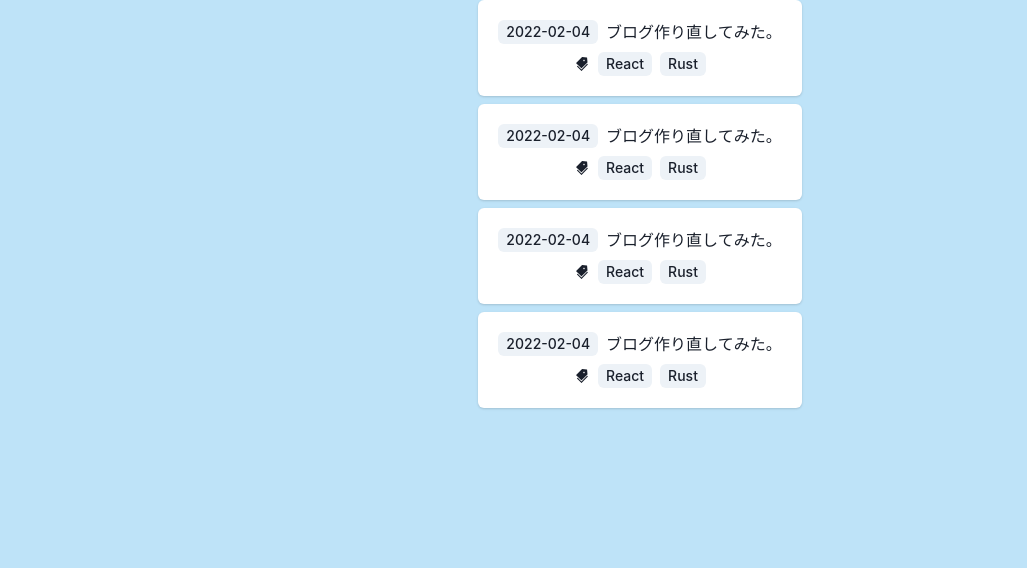
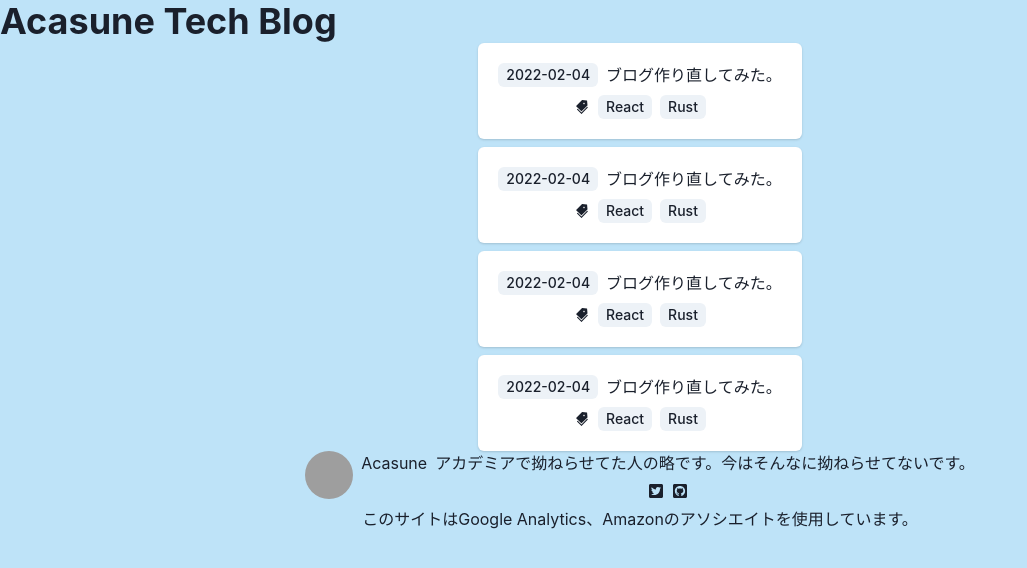
Before and after one commit to Acasune/acasune-tech-blog, a Next.js app: page / in a window 1280 px wide. Shown: the top 568 px of the page, without its empty margins (0-1027 px from the left). Built offline with nearby package versions, Linux system fonts and the light colour scheme; grey boxes are pictures that could not be loaded.

Commit message:
create header and footer

```diff
--- /dev/null
+++ b/data/siteMetaData.js
@@ -0,0 +1,23 @@
+const siteMetaData = {
+  title: 'Acasune Tech Blog',
+  author: 'Acasune',
+  headerTitle: 'Acasune Tech Blog',
+  description: '主に技術系のことを書き留めています',
+  language: 'en-us',
+  siteUrl: 'https://tailwind-nextjs-starter-blog.vercel.app',
+  siteRepo: 'https://github.com/timlrx/tailwind-nextjs-starter-blog',
+  siteLogo: '/static/images/logo.png',
+  policy:
+    'このサイトはGoogle Analytics、Amazonのアソシエイトを使用しています。',
+  profile: {
+    name: 'Acasune',
+    image: '/data/acasune.png',
+    email: 'tttt4aaaa@gmail.com',
+    github: 'https://github.com',
+    twitter: 'https://twitter.com/Twitter',
+    description:
+      'アカデミアで拗ねらせてた人の略です。今はそんなに拗ねらせてないです。',
+  },
+}
+
+module.exports = siteMetaData
--- a/src/components/organisms/EntryList/index.tsx
+++ b/src/components/organisms/EntryList/index.tsx
@@ -1,5 +1,5 @@
 import { VStack } from '@chakra-ui/react'
-import { EntryCard } from '@/components/molecules/EntryCard'
+import { EntryCard } from '@/src/components/molecules/EntryCard'
 
 export interface EntryMeta {
   entry_id: number
--- /dev/null
+++ b/src/components/organisms/Footer/index.tsx
@@ -0,0 +1,28 @@
+import { Avatar, HStack, VStack, Box, Text, Icon } from '@chakra-ui/react'
+import { FaTwitterSquare, FaGithubSquare } from 'react-icons/fa'
+import { profile, policy } from '@/data/siteMetaData'
+
+const Footer = () => {
+  return (
+    <Box>
+      <VStack>
+        <HStack>
+          <Avatar name={profile.name} src={profile.image} />
+          <VStack>
+            <HStack>
+              <Text>{profile.name}</Text>
+              <Text>{profile.description}</Text>
+            </HStack>
+            <HStack>
+              <Icon as={FaTwitterSquare} />
+              <Icon as={FaGithubSquare} />
+            </HStack>
+          </VStack>
+        </HStack>
+        <Text>{policy}</Text>
+      </VStack>
+    </Box>
+  )
+}
+
+export default Footer
--- /dev/null
+++ b/src/components/organisms/Header/index.tsx
@@ -0,0 +1,14 @@
+import { Heading } from '@chakra-ui/react'
+import { Box } from '@chakra-ui/react'
+
+const Header = () => {
+  return (
+    <Box>
+      <Heading as="h1" cursor="pointer">
+        Acasune Tech Blog
+      </Heading>
+    </Box>
+  )
+}
+
+export default Header
--- a/src/pages/index.tsx
+++ b/src/pages/index.tsx
@@ -1,7 +1,9 @@
 import { ChakraProvider } from '@chakra-ui/react'
 
 import { theme } from './Theme'
-import EntryList, { EntryMeta } from '@/components/organisms/EntryList'
+import EntryList, { EntryMeta } from '@/src/components/organisms/EntryList'
+import Footer from '@/src/components/organisms/Footer'
+import Header from '@/src/components/organisms/Header'
 
 export default function App() {
   const data: EntryMeta[] = [
@@ -36,7 +38,9 @@ export default function App() {
   ]
   return (
     <ChakraProvider theme={theme}>
+      <Header />
       <EntryList entries={data} />
+      <Footer />
     </ChakraProvider>
   )
 }
--- a/tsconfig.json
+++ b/tsconfig.json
@@ -14,7 +14,7 @@
     "isolatedModules": true,
     "jsx": "preserve",
     "incremental": true,
-    "baseUrl": "src",
+    "baseUrl": ".",
     "paths": {
       "@/*": ["./*"]
     }
```
Also changed, not shown: data/acasune.png (added).
